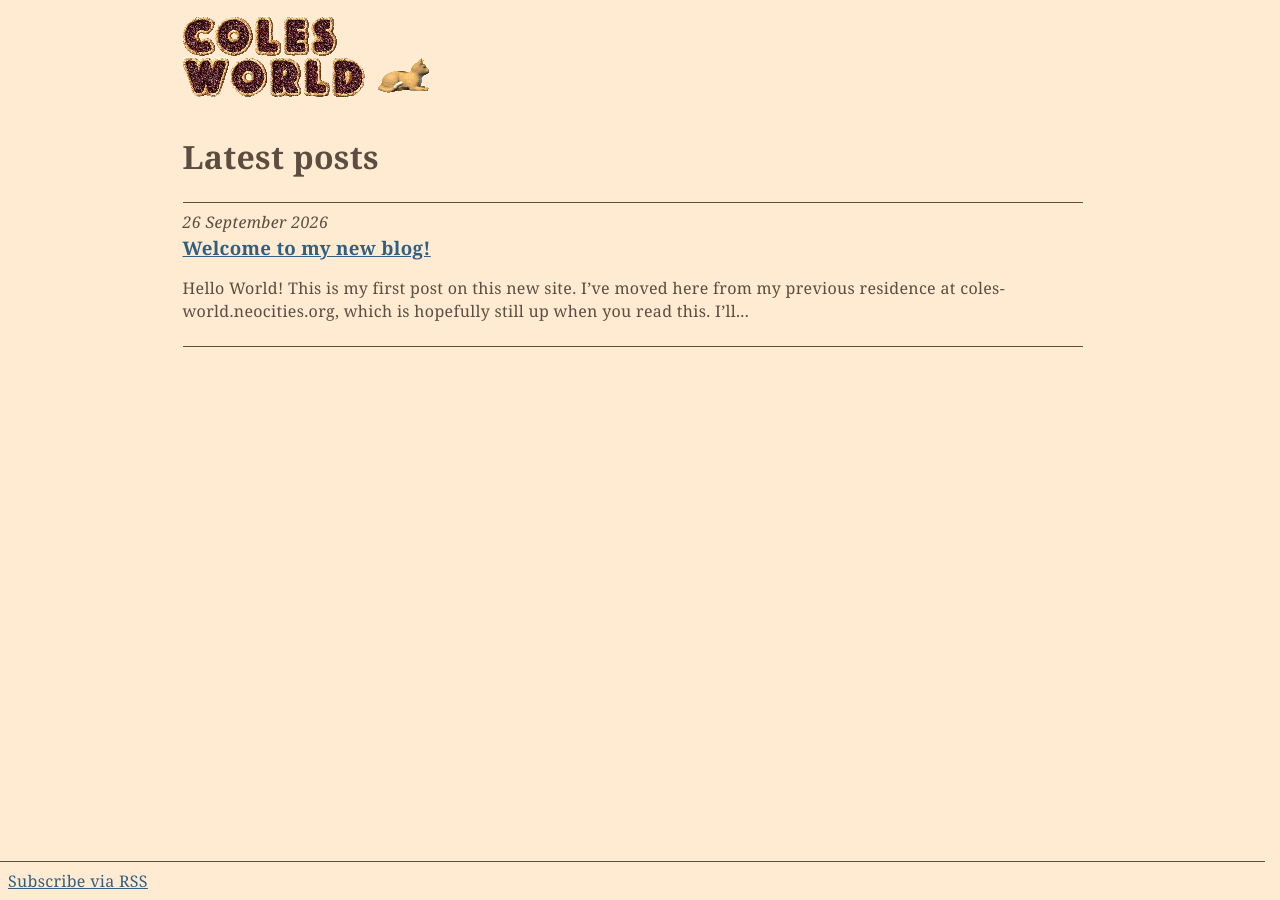
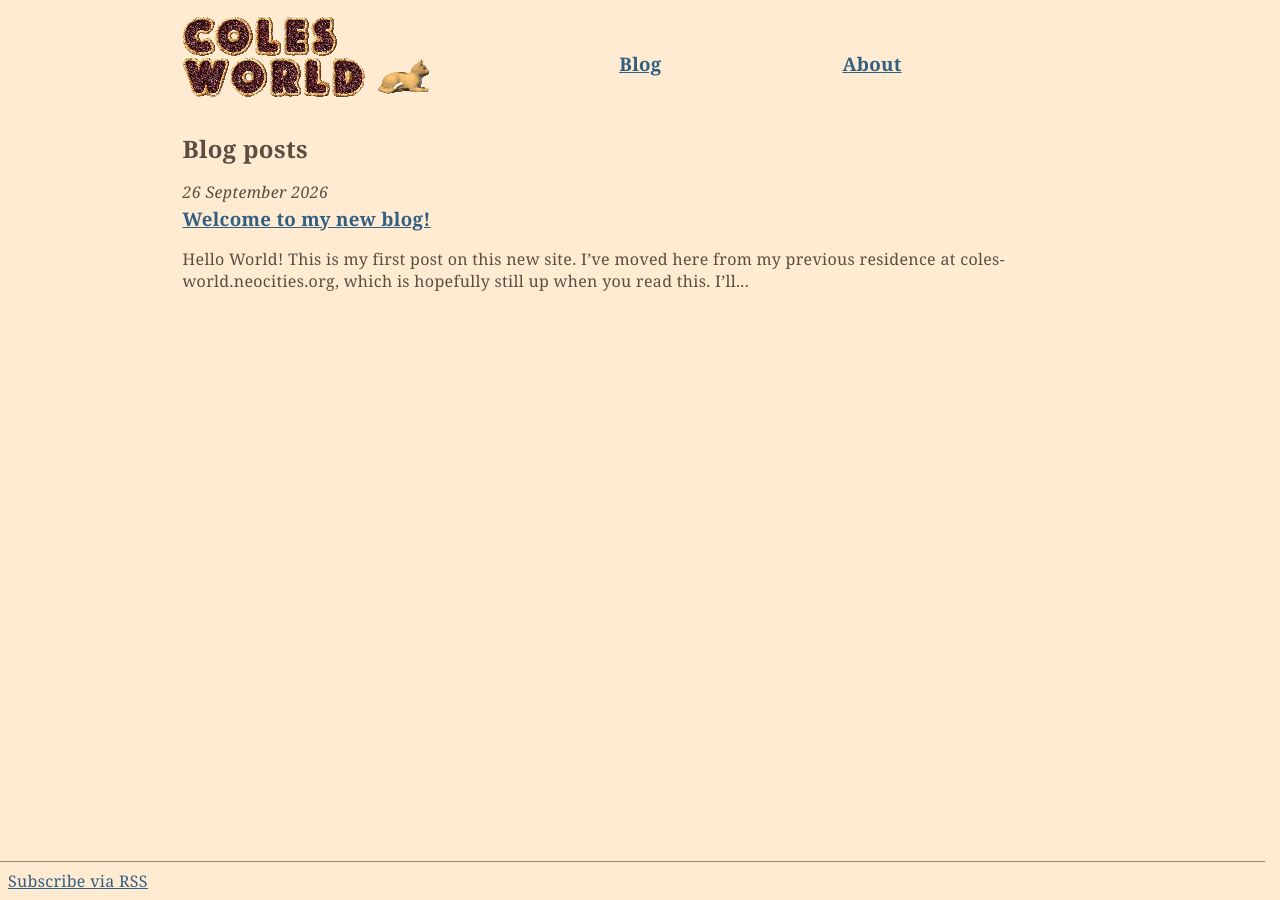
Before and after one commit to colehdlr/colehdlr.github.io, a Jekyll site: the page built from index.html, in a window 1280 px wide. Built offline with Jekyll 4.4.1, drawn with Linux system fonts in a browser that asks for light colours.

Commit message:
Add about page and nav

```diff
--- a/_layouts/default.html
+++ b/_layouts/default.html
@@ -19,15 +19,21 @@
    <body>
       <main>
          <header>
-            <a href="{{ '/' | relative_url }}" class="image-link">
-               <div>
-                  <img src="/images/coles.png" />
+            <a href="{{ '/' | relative_url }}" class="header-images">
+               <img src="/images/coles.png" />
+               <div class="world-cat">
                   <img src="/images/world.png" />
+                  <img src="/images/cat.gif" class="cat" />
                </div>
-               <img src="/images/cat.gif" class="cat" />
             </a>
+            <div class="site-links">
+               <a href="{{ '/' | relative_url }}"><h3>Blog</h3></a>
+               <a href="{{ '/about' | relative_url }}"><h3>About</h3></a>
+            </div>
          </header>
-         {{ content }}
+         <article>
+            {{ content }}
+         </article>
       </main>
 
       <footer>
--- a/index.html
+++ b/index.html
@@ -1,7 +1,7 @@
 ---
 layout: default
 ---
-<h1>Latest posts</h1>
+<h1 class="index-title">Blog posts</h1>
 
 {% for post in site.posts %}
    <div class="index-post">
--- a/styles.css
+++ b/styles.css
@@ -1,5 +1,6 @@
 :root {
    --primary: #5b4d41;
+   --secondary: #988574;
    --background: #ffead2;
    --link: #315f81;
    --visited: #7a5258;
@@ -38,18 +39,7 @@ a:visited {
 
 /* Layout */
 header {
-   padding-bottom: 16px;
-}
-
-header a {
    display: flex;
-   align-items: flex-end;
-}
-
-header div {
-   display: flex;
-   flex-direction: column;
-   align-items: start;
 }
 
 main {
@@ -60,21 +50,52 @@ main {
 
 footer {
    padding: 8px;
-   border-top: 1px solid var(--primary);
+   border-top: 1px solid var(--secondary);
 }
 
 /* Components */
 article h2 {
-   border-bottom: 1px solid var(--primary);
+   border-bottom: 1px solid var(--secondary);
 }
 
-.image-link {
+.header-images {
+   display: flex;
+   flex-direction: column;
+   align-items: start;
    text-decoration: none;
+}
+
+.world-cat {
+   display: flex;
+   align-items: start;
+}
+
+.site-links {
+   display: flex;
+   flex: 1;
+   justify-content: space-evenly;
+   align-items: center;
+   margin: 16px 0;
+}
+
+.index-title {
+   margin-bottom: 8px;
+}
+
+.post-header {
+   margin-top: 8px;
+}
+
+.post-header h1 {
+   margin-top: 0px;
 }
 
 .index-post {
    padding: 8px 0;
-   border-block: 1px solid var(--primary);
+}
+
+.index-post + .index-post {
+   border-top: 1px solid var(--secondary);
 }
 
 .index-post h3 {
@@ -82,22 +103,19 @@ article h2 {
    margin-bottom: 4px;
 }
 
-.post-header {
-   display: flex;
-   justify-content: space-between;
-}
-
 /* Small screens */
 @media (max-width: 600px) {
    header {
+      flex-direction: column;
+   }
+   .post-header {
       display: flex;
+      flex-direction: column;
       justify-content: center;
+      text-align: center;
    }
-   header div {
+   .header-images {
       align-items: center;
-   }
-   article h1 {
-      text-align: center;
    }
    .cat {
       display: none;
```
Also changed, not shown: _layouts/post.html (+1 -6 lines), about.markdown (deleted, +0 -17 lines), about.md (added, +8 -0 lines).
